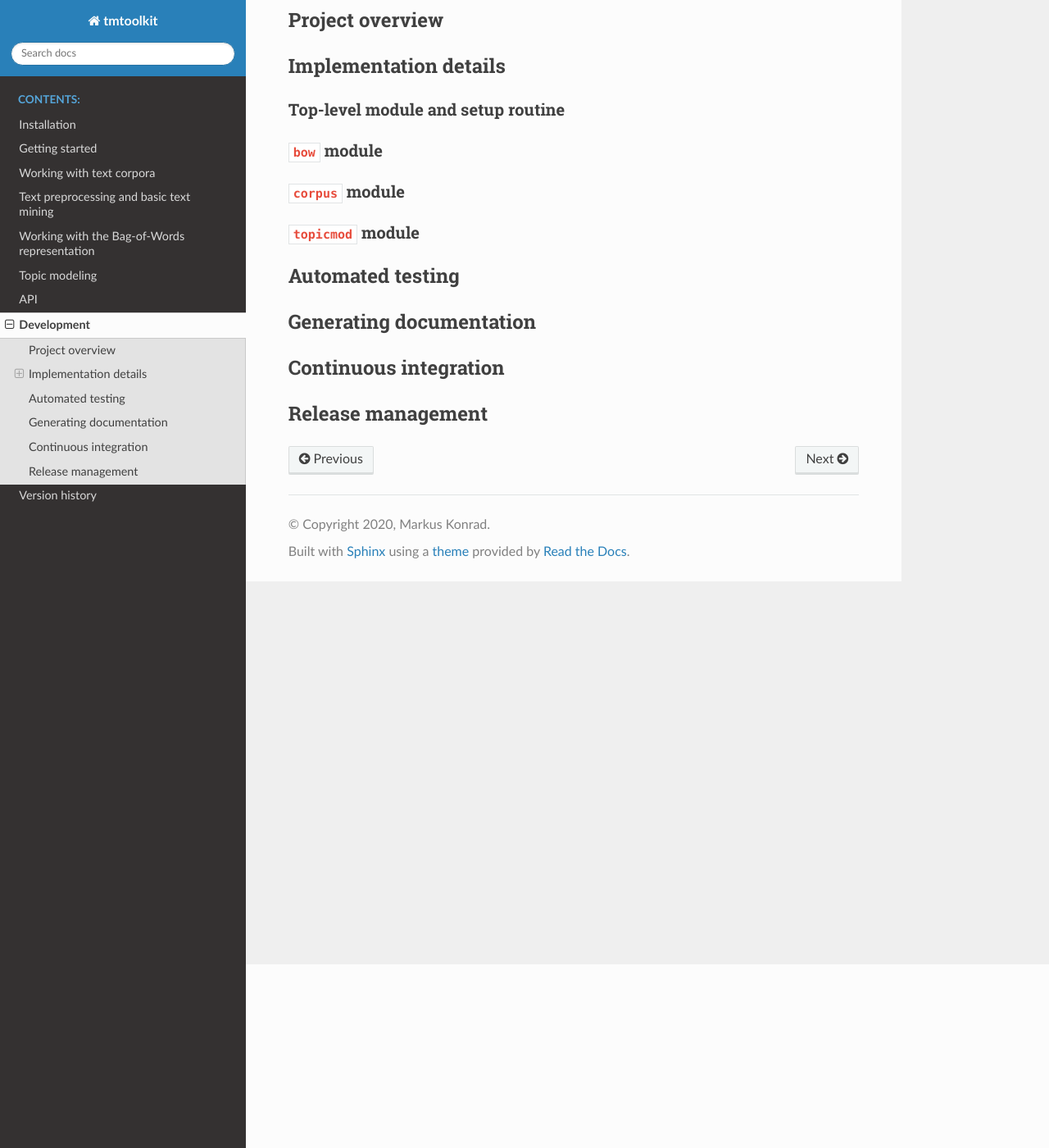
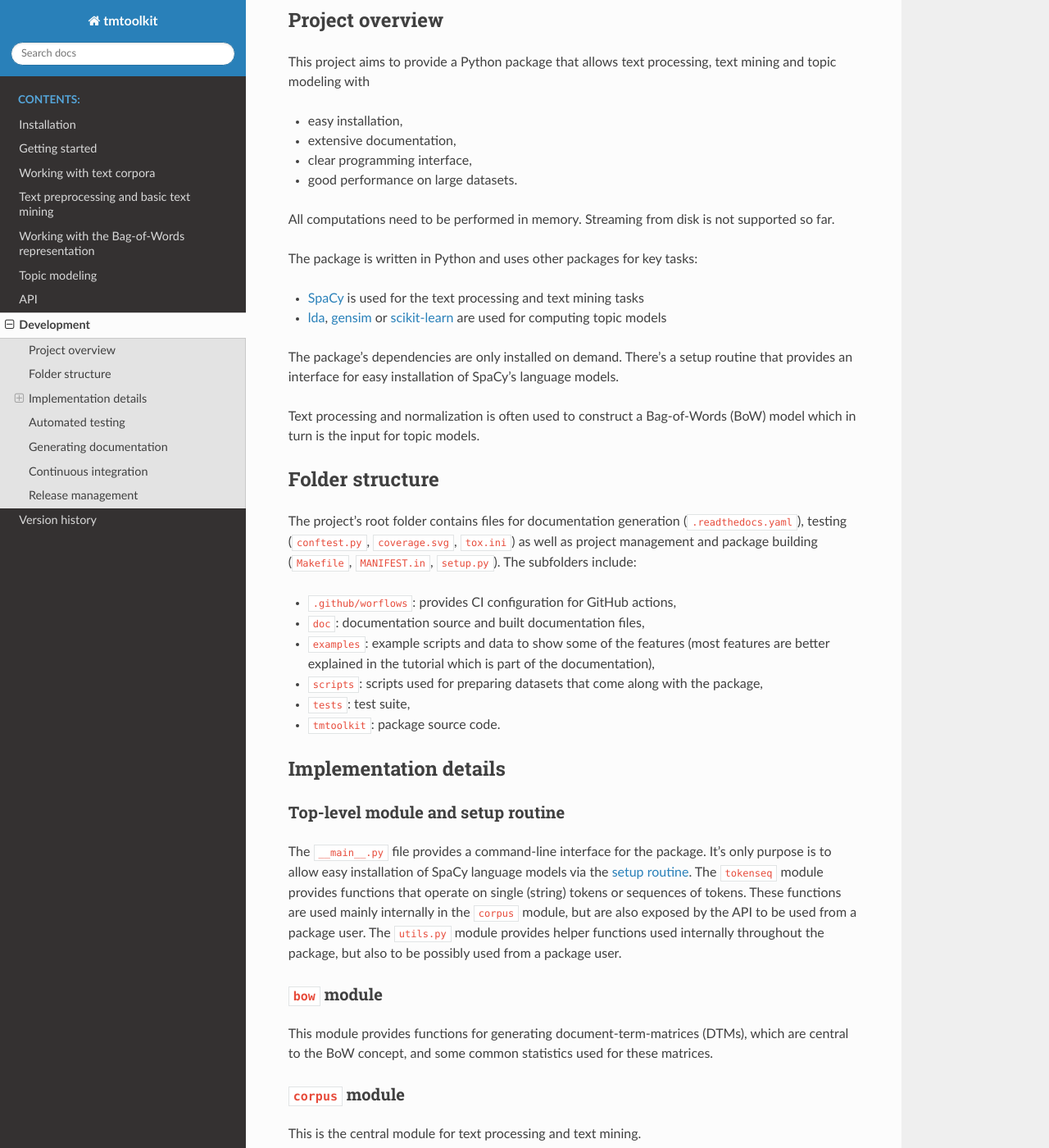
Before and after one commit to WZBSocialScienceCenter/tmtoolkit, a Sphinx documentation site: the page built from doc/source/development.rst, in a window 1280 px wide and 1400 px high, scrolled down 224 px. Shown: the whole window at 82% size. Built offline with Sphinx 7.4.7 and the Read the Docs theme 2.0.0, drawn with Linux system fonts in a browser that asks for light colours; some of the changed text lies outside the part shown.

Commit message:
updated docs

```diff
--- a/doc/source/development.rst
+++ b/doc/source/development.rst
@@ -5,8 +5,40 @@ Development
 
 This part of the documentation serves as developer documentation, i.e. a help for those who want to contribute to the development of the package.
 
+
 Project overview
 ----------------
+
+This project aims to provide a Python package that allows text processing, text mining and topic modeling with
+
+- easy installation,
+- extensive documentation,
+- clear programming interface,
+- good performance on large datasets.
+
+All computations need to be performed in memory. Streaming from disk is not supported so far.
+
+The package is written in Python and uses other packages for key tasks:
+
+- `SpaCy <https://spacy.io/>`_ is used for the text processing and text mining tasks
+- `lda <http://pythonhosted.org/lda/>`_, `gensim <https://radimrehurek.com/gensim/>`_ or `scikit-learn <http://scikit-learn.org/stable/modules/generated/sklearn.decomposition.LatentDirichletAllocation.html>`_ are used for computing topic models
+
+The package's dependencies are only installed on demand. There's a setup routine that provides an interface for easy installation of SpaCy's language models.
+
+Text processing and normalization is often used to construct a Bag-of-Words (BoW) model which in turn is the input for topic models.
+
+
+Folder structure
+----------------
+
+The project's root folder contains files for documentation generation (``.readthedocs.yaml``), testing (``conftest.py``, ``coverage.svg``, ``tox.ini``) as well as project management and package building (``Makefile``, ``MANIFEST.in``, ``setup.py``). The subfolders include:
+
+- ``.github/worflows``: provides CI configuration for GitHub actions,
+- ``doc``: documentation source and built documentation files,
+- ``examples``: example scripts and data to show some of the features (most features are better explained in the tutorial which is part of the documentation),
+- ``scripts``: scripts used for preparing datasets that come along with the package,
+- ``tests``: test suite,
+- ``tmtoolkit``: package source code.
 
 
 Implementation details
@@ -15,15 +47,23 @@ Implementation details
 Top-level module and setup routine
 ^^^^^^^^^^^^^^^^^^^^^^^^^^^^^^^^^^
 
+The ``__main__.py`` file provides a command-line interface for the package. It's only purpose is to allow easy installation of SpaCy language models via the :ref:`setup routine <setup>`. The ``tokenseq`` module provides functions that operate on single (string) tokens or sequences of tokens. These functions are used mainly internally in the ``corpus`` module, but are also exposed by the API to be used from a package user. The ``utils.py`` module provides helper functions used internally throughout the package, but also to be possibly used from a package user.
+
 ``bow`` module
 ^^^^^^^^^^^^^^
+
+This module provides functions for generating document-term-matrices (DTMs), which are central to the BoW concept, and some common statistics used for these matrices.
 
 ``corpus`` module
 ^^^^^^^^^^^^^^^^^
 
+This is the central module for text processing and text mining.
+
+
 ``topicmod`` module
 ^^^^^^^^^^^^^^^^^^^
 
+This is the central module for computing, evaluating and analyzing topic models.
 
 Automated testing
 -----------------
--- a/doc/source/install.rst
+++ b/doc/source/install.rst
@@ -78,6 +78,8 @@ statistics, token sequence operations, topic modeling and utility functions. You
 
 .. note:: The tmtoolkit package is about 7MB big, because it contains some example corpora.
 
+.. _setup:
+
 **After that, you should initially run tmtoolkit's setup routine.** This makes sure that all required data files are
 present and downloads them if necessary. You should specify a list of languages for which language models should be
 downloaded and installed. The list of available language models corresponds with the models provided by
```
Also changed, not shown: 2 other files.
